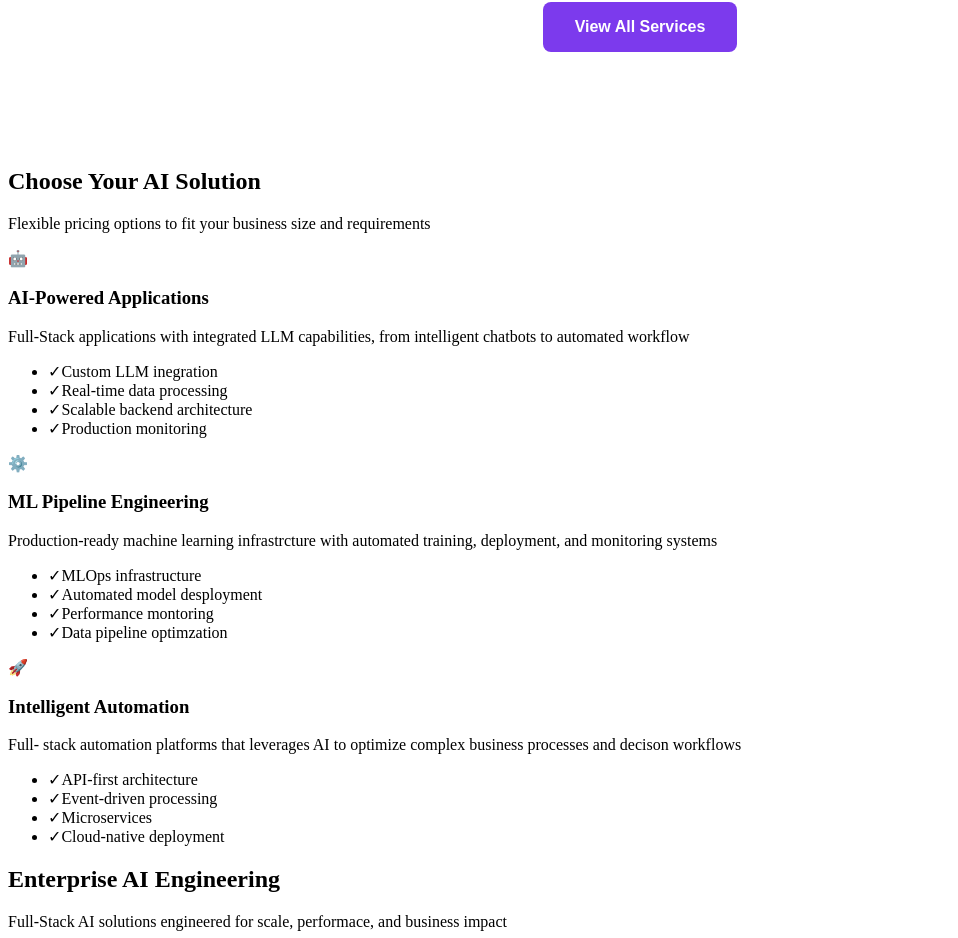
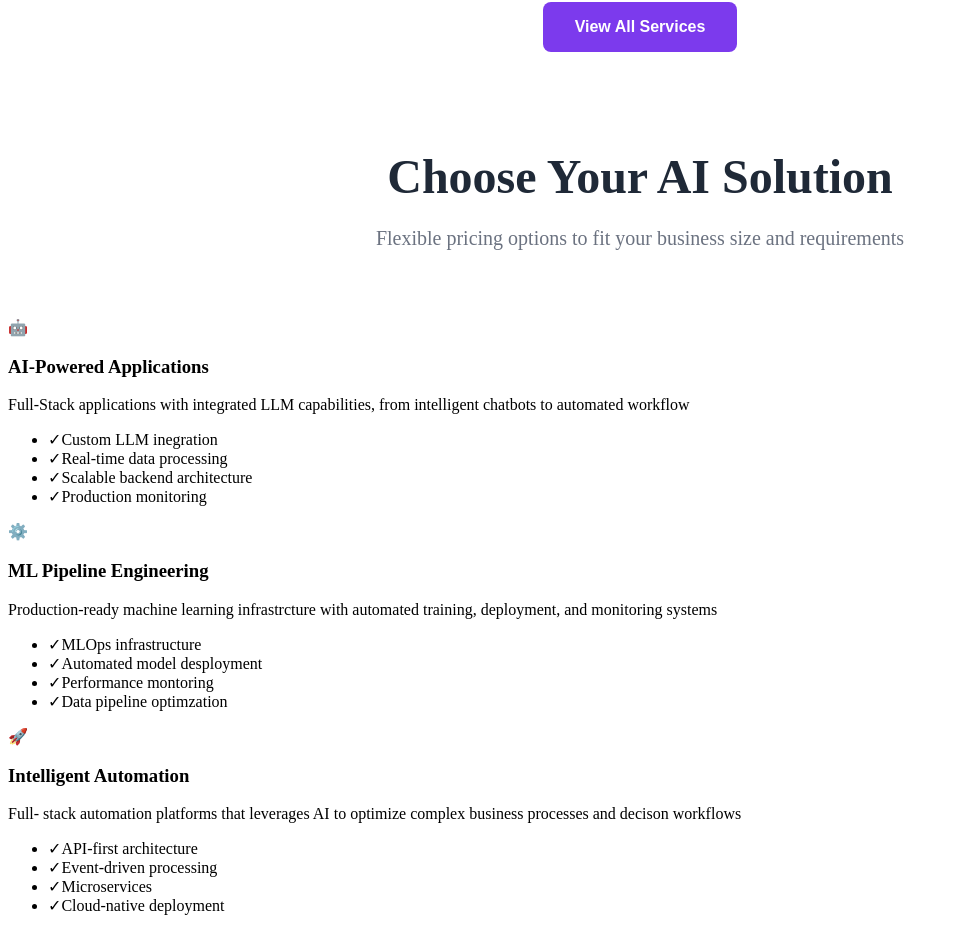
Before and after one commit to PhamelaMhlaba/My-Full-Stack-Personal-Website-with-AI-Integration, a Next.js app in the folder frontend/: page /ai-assistance in a window 1280 px wide. Shown: the part 1081-2019 px from the top of the page, without its empty margins (0-958 px from the left). Built offline with nearby package versions, Linux system fonts and the light colour scheme.

Commit message:
Implemented the styling of the header of the Pricing Section in AI Assistance page

```diff
--- a/frontend/app/components/PricingSolutions.module.css
+++ b/frontend/app/components/PricingSolutions.module.css
@@ -0,0 +1,22 @@
+.container {
+    padding: 5rem 0;
+    background: #ffffff;
+}
+.header {
+    text-align: center;
+    margin-bottom: 4rem;
+}
+.headerTitle {
+    font-size: 3rem;
+    font-weight: 700;
+    color: #1f2937;
+    margin: 0 0 1rem 0;
+    line-height: 1.2;
+}
+.headerDescription {
+    font-size: 1.25rem;
+    color: #6b7280;
+    line-height: 1.6;
+    max-width: 600px;
+    margin: 0 auto;
+}
```
